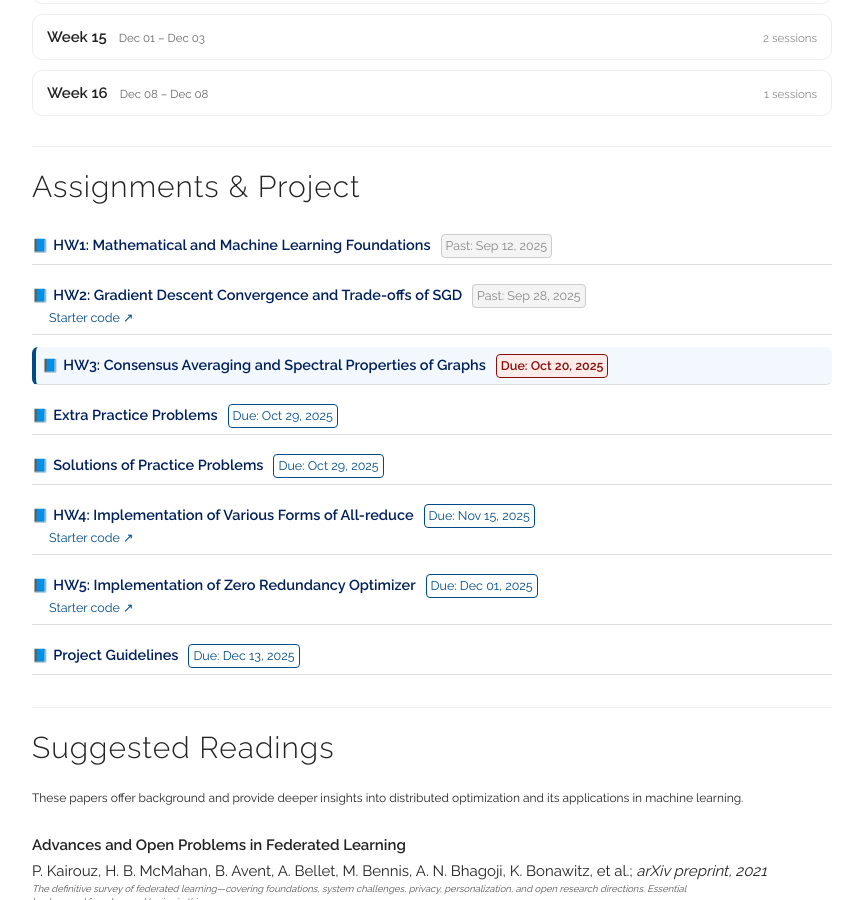
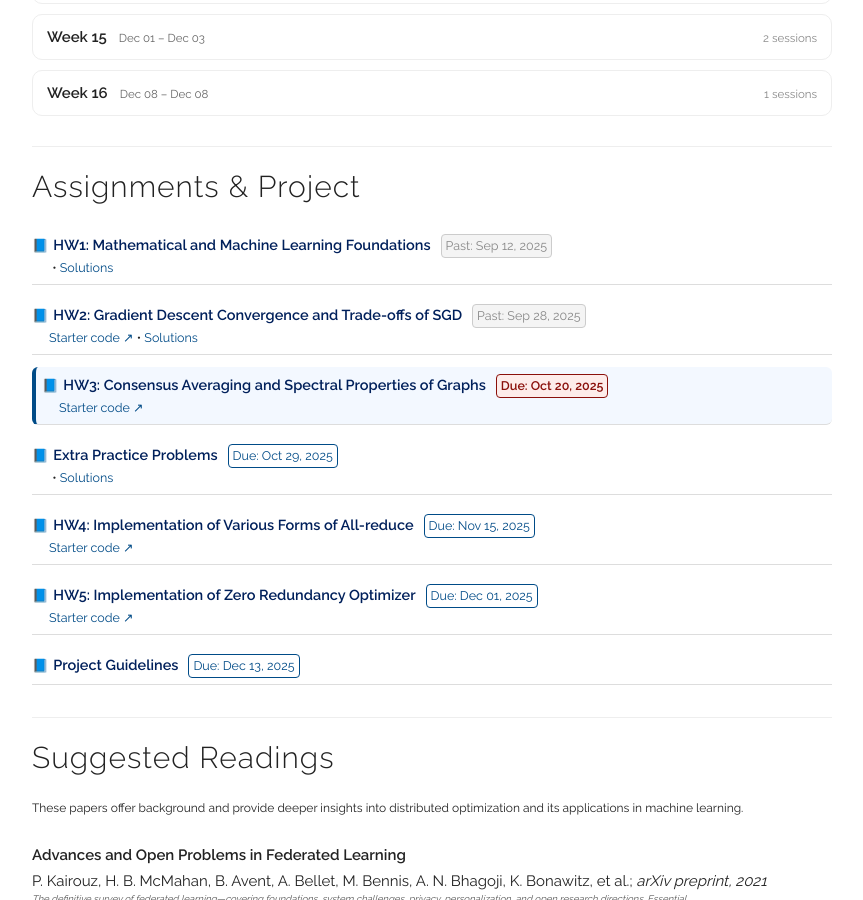
Before and after one commit to chentianyi1991/ECE5290, a Jekyll site: the page built from index.html, in a window 1280 px wide and 900 px high, scrolled down 2404 px. Shown: the whole window, without its empty margins (208-1071 px from the left). Built offline with Jekyll 4.4.1, drawn with Linux system fonts in a browser that asks for light colours.

Commit message:
Update assignments.yml

```diff
--- a/_data/assignments.yml
+++ b/_data/assignments.yml
@@ -3,30 +3,27 @@
   title: "HW1: Mathematical and Machine Learning Foundations"
   due: 2025-09-12
   pdf: "/assets/hw/hw1.pdf"
+  solutions: "/assets/hw/hw1_sol.pdf"
   starter:  null
 
 - id: "hw2"
   title: "HW2: Gradient Descent Convergence and Trade-offs of SGD"
   due: 2025-09-28
   pdf: "/assets/hw/hw2.pdf"
+  solutions: "/assets/hw/hw2_sol.pdf"
   starter: "/assets/hw/hw2_starter.py"
 
 - id: "hw3"
   title: "HW3: Consensus Averaging and Spectral Properties of Graphs"
   due: 2025-10-20
   pdf: "/assets/hw/hw3.pdf"
-  starter: null
+  starter: "/assets/hw/hw3_starter.py"
 
 - id: "sample"
   title: "Extra Practice Problems"
   due: 2025-10-29
   pdf: "/assets/hw/ECE_5290_QA.pdf"
-  starter: null
-
-- id: "sample"
-  title: "Solutions of Practice Problems"
-  due: 2025-10-29
-  pdf: "/assets/hw/ECE_5290_QA_sol.pdf"
+  solutions: "/assets/hw/ECE_5290_QA_sol.pdf"
   starter: null
 
 - id: "hw4"
```
